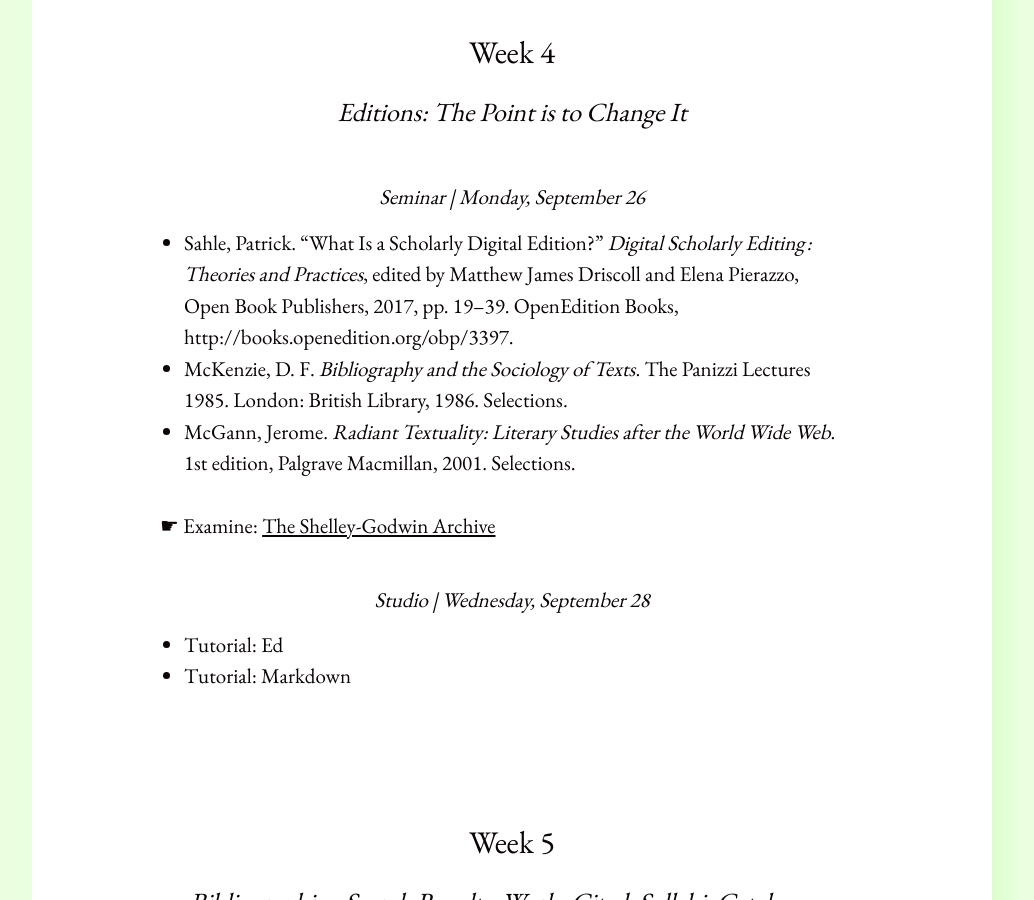
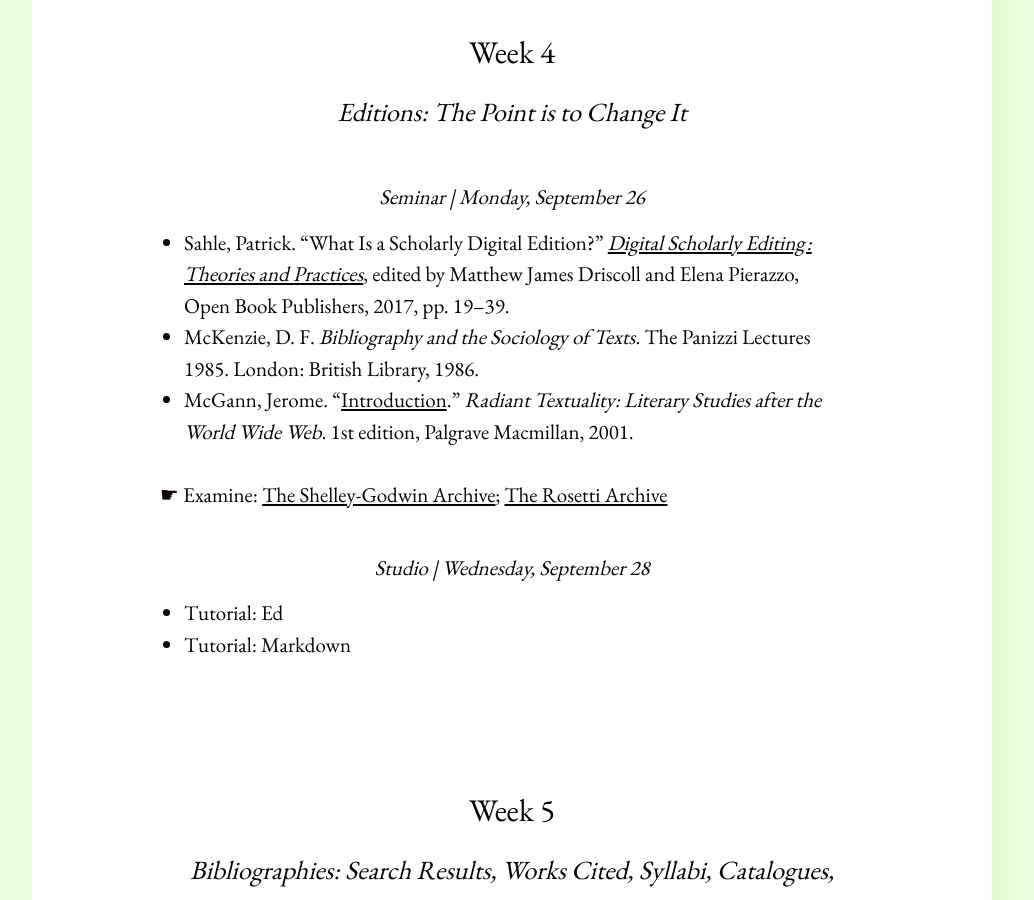
Before and after one commit to elotroalex/f22-intro-dh, a Jekyll site: the page built from schedule.md, in a window 1280 px wide and 900 px high, scrolled down 3178 px. Shown: the whole window, without its empty margins (128-1162 px from the left). Built offline with Jekyll 4.4.1, drawn with Linux system fonts in a browser that asks for light colours.

Commit message:
added links to readings for next week

```diff
--- a/schedule.md
+++ b/schedule.md
@@ -92,15 +92,11 @@ b) Consider Borges' the Garden of Forking Paths
 
 ##### Seminar | Monday, September 26
 
--   Sahle, Patrick. "What Is a Scholarly Digital Edition?" *Digital
-    Scholarly Editing : Theories and Practices*, edited by Matthew James
-    Driscoll and Elena Pierazzo, Open Book Publishers, 2017, pp. 19--39.
-    OpenEdition Books, http://books.openedition.org/obp/3397.
-- McKenzie, D. F. *Bibliography and the Sociology of Texts*. The Panizzi Lectures 1985. London: British Library, 1986. Selections.
--   McGann, Jerome. *Radiant Textuality: Literary Studies after the
-    World Wide Web*. 1st edition, Palgrave Macmillan, 2001. Selections.
+-   Sahle, Patrick. "What Is a Scholarly Digital Edition?" *[Digital Scholarly Editing : Theories and Practices](http://books.openedition.org/obp/3397)*, edited by Matthew James Driscoll and Elena Pierazzo, Open Book Publishers, 2017, pp. 19--39.
+- McKenzie, D. F. *Bibliography and the Sociology of Texts*. The Panizzi Lectures 1985. London: British Library, 1986.
+-   McGann, Jerome. "[Introduction]({{site.baseurl}}/assets/docs/mcgann-radiant-intro.pdf)." *Radiant Textuality: Literary Studies after the World Wide Web*. 1st edition, Palgrave Macmillan, 2001.
 
-☛ Examine: [The Shelley-Godwin Archive](http://shelleygodwinarchive.org/)
+☛ Examine: [The Shelley-Godwin Archive](http://shelleygodwinarchive.org/); [The Rosetti Archive](http://www.rossettiarchive.org/)
 
 ##### Studio | Wednesday, September 28
 
```
